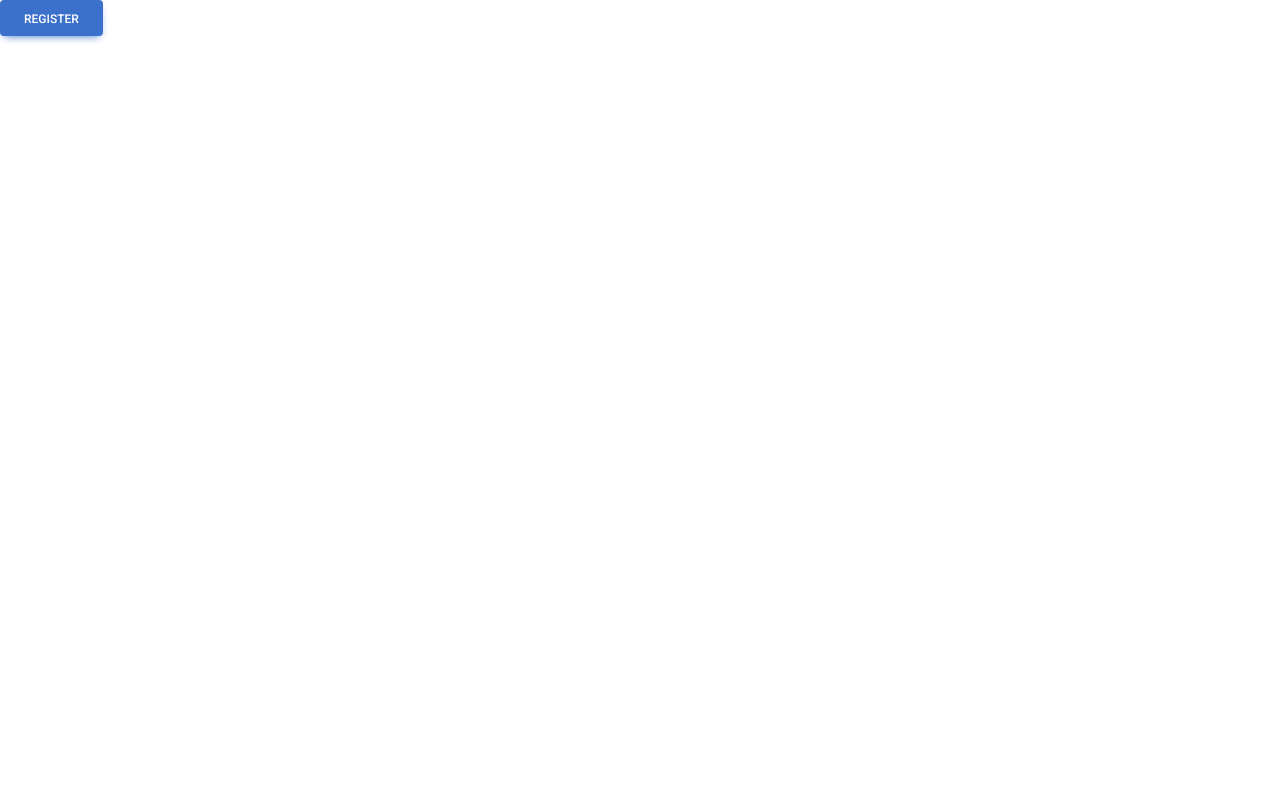
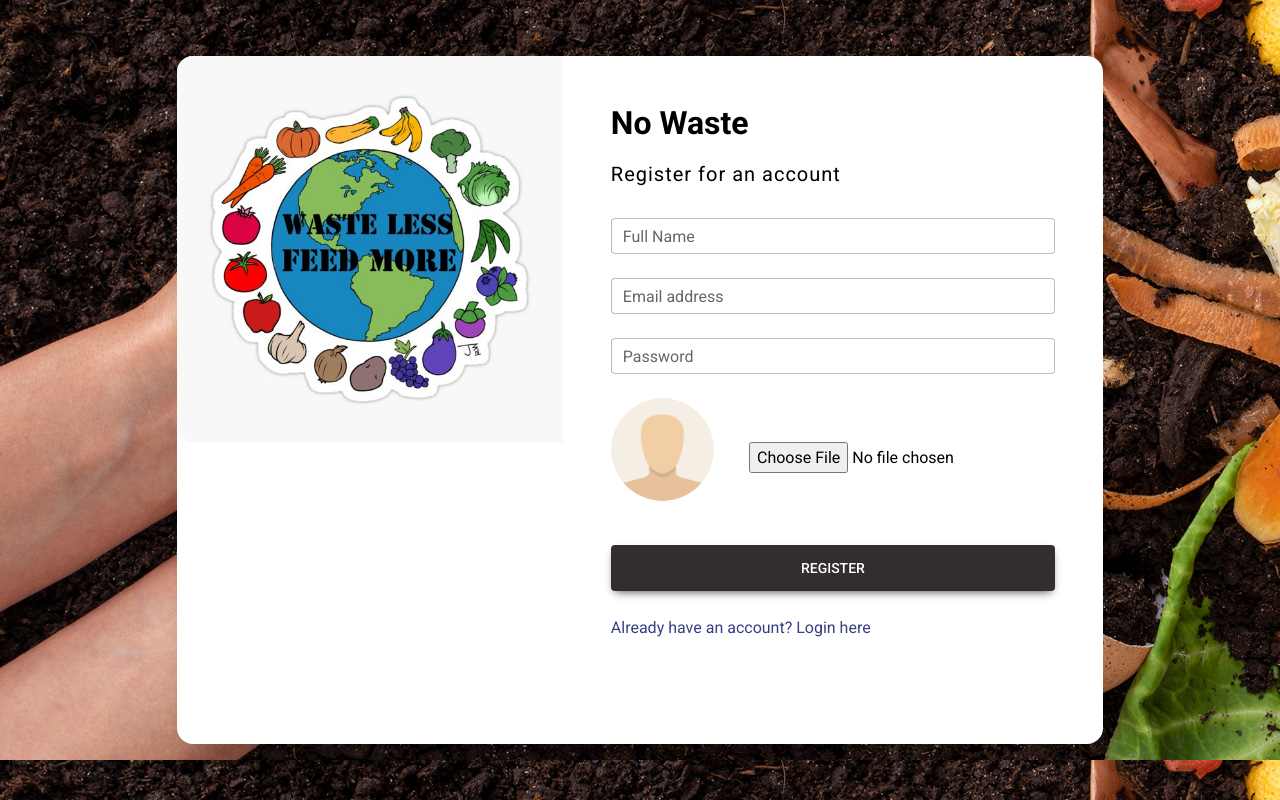
Before and after one commit to RyouKinoshita/NoWaste, a React (Create React App) app in the folder frontend/: page /register in a window 1280 px wide. Built offline with nearby package versions, Linux system fonts and the light colour scheme.

Commit message:
register working

```diff
--- a/frontend/src/components/Admin/Users/UsersList.js
+++ b/frontend/src/components/Admin/Users/UsersList.js
@@ -20,8 +20,6 @@ const UsersList = () => {
   const [isDeleted, setIsDeleted] = useState(false);
 
   let navigate = useNavigate();
-
-  useEffect(() => {
   const config = {
     headers: {
       "Content-Type": "application/json",
@@ -49,12 +47,14 @@ const UsersList = () => {
         config
       );
       setIsDeleted(data.success);
+      const timeoutId = setTimeout(() => {
         setLoading(false);
+      }, 1000);
     } catch (error) {
       setError(error.response.data.message);
     }
   };
-
+  useEffect(() => {
     listUsers();
 
     if (error) {
@@ -64,7 +64,7 @@ const UsersList = () => {
 
     if (isDeleted) {
       successMsg("User deleted successfully");
-      navigate("/admin/users");
+      navigate("/admin/userslist");
       setIsDeleted(false);
     }
   }, [error, isDeleted, navigate]);
--- a/frontend/src/components/user/Register.js
+++ b/frontend/src/components/user/Register.js
@@ -1,52 +1,184 @@
-import React, { useState } from "react";
-import {
-  MDBBtn,
-  MDBModal,
-  MDBModalDialog,
-  MDBModalContent,
-  MDBModalHeader,
-  MDBModalTitle,
-  MDBModalBody,
-  MDBModalFooter,
-} from "mdb-react-ui-kit";
+import React, { useState, useEffect } from "react";
+import { Link, useNavigate } from "react-router-dom";
+import axios from "axios";
+import { MDBInput } from "mdb-react-ui-kit";
 
 const Register = () => {
-  const [centredModal, setCentredModal] = useState(false);
+  const [avatar, setAvatar] = useState(null);
+  const [avatarPreview, setAvatarPreview] = useState(
+    "../../../assets/images/default-avatar.png"
+  );
+  const [isAuthenticated, setIsAuthenticated] = useState(false);
+  const [error, setError] = useState("");
 
-  const toggleOpen = () => setCentredModal(!centredModal);
+  let navigate = useNavigate();
+  useEffect(() => {
+    if (isAuthenticated) {
+      navigate("/");
+    }
+    if (error) {
+      console.log(error);
+      setError();
+    }
+  }, [error.isAuthenticated, navigate]);
+
+  const onChange = (e) => {
+    if (e.target.name === "avatar") {
+      const reader = new FileReader();
+
+      reader.onload = () => {
+        if (reader.readyState === 2) {
+          setAvatarPreview(reader.result);
+          setAvatar(e.target.files[0]);
+        }
+      };
+
+      reader.readAsDataURL(e.target.files[0]);
+    }
+  };
+
+  const register = async (userData) => {
+    try {
+      const config = {
+        headers: {
+          "Content-Type": "multipart/form-data",
+        },
+      };
+
+      const formData = new FormData();
+      formData.append("name", userData.get("name"));
+      formData.append("email", userData.get("email"));
+      formData.append("password", userData.get("password"));
+      formData.append("avatar", avatar);
+
+      const { data } = await axios.post(
+        `${process.env.REACT_APP_API}/api/v1/register`,
+        formData,
+        config
+      );
+      console.log(data.user);
+      setIsAuthenticated(true);
+      navigate("/");
+    } catch (error) {
+      setIsAuthenticated(false);
+      setError(error.response.data.message);
+      console.log(error.response.data.message);
+    }
+  };
 
   return (
-    <>
-      <MDBBtn onClick={toggleOpen}>Register</MDBBtn>
-
-      <MDBModal tabIndex="-1" open={centredModal} setOpen={setCentredModal}>
-        <MDBModalDialog centered>
-          <MDBModalContent>
-            <MDBModalHeader>
-              <MDBModalTitle>Modal title</MDBModalTitle>
-              <MDBBtn
-                className="btn-close"
-                color="none"
-                onClick={toggleOpen}
-              ></MDBBtn>
-            </MDBModalHeader>
-            <MDBModalBody>
-              <p>
-                Cras mattis consectetur purus sit amet fermentum. Cras justo
-                odio, dapibus ac facilisis in, egestas eget quam. Morbi leo
-                risus, porta ac consectetur ac, vestibulum at eros.
-              </p>
-            </MDBModalBody>
-            <MDBModalFooter>
-              <MDBBtn color="secondary" onClick={toggleOpen}>
-                Close
-              </MDBBtn>
-              <MDBBtn>Save changes</MDBBtn>
-            </MDBModalFooter>
-          </MDBModalContent>
-        </MDBModalDialog>
-      </MDBModal>
-    </>
+    <section
+      className="vh-100"
+      style={{ backgroundImage: 'url("../assets/images/wall.jpg")' }}
+    >
+      <div className="container py-5 h-100">
+        <div className="row d-flex justify-content-center align-items-center h-100">
+          <div className="col col-xl-10" style={{ color: "#76FF03" }}>
+            <div className="card" style={{ borderRadius: "1rem" }}>
+              <div className="row g-0">
+                <div className="col-md-6 col-lg-5 d-none d-md-block">
+                  <img
+                    src="../assets/images/feed-more.jpg"
+                    alt="login form"
+                    className="img-fluid"
+                    style={{ borderRadius: "1rem 0 0 1rem" }}
+                  />
+                </div>
+                <div className="col-md-6 col-lg-7 d-flex align-items-center">
+                  <div className="card-body p-4 p-lg-5 text-black">
+                    <form
+                      onSubmit={(e) => {
+                        e.preventDefault();
+                        const formData = new FormData(e.target);
+                        register(formData);
+                      }}
+                    >
+                      <div className="d-flex align-items-center mb-3 pb-1">
+                        <span className="h2 fw-bold mb-0">No Waste</span>
+                      </div>
+                      <h5
+                        className="fw-normal mb-3 pb-3"
+                        style={{ letterSpacing: 1 }}
+                      >
+                        Register for an account
+                      </h5>
+                      <div className="form-outline mb-4">
+                        <MDBInput
+                          className="mb-4"
+                          type="text"
+                          label="Full Name"
+                          name="name"
+                        />
+                      </div>
+                      <div className="form-outline mb-4">
+                        <MDBInput
+                          className="mb-4"
+                          type="email"
+                          label="Email address"
+                          name="email"
+                        />
+                      </div>
+                      <div className="form-outline mb-4">
+                        <MDBInput
+                          className="mb-4"
+                          type="password"
+                          label="Password"
+                          name="password"
+                        />
+                      </div>
+                      <div className="form-outline mb-4">
+                        <div className="d-flex align-items-center">
+                          <div>
+                            <figure className="avatar mr-3 item-rtl">
+                              <img
+                                src={avatarPreview}
+                                className="rounded-circle"
+                                alt="Avatar Preview"
+                                style={{ maxWidth: "75%", height: "auto" }}
+                              />
+                            </figure>
+                          </div>
+                          <div className="custom-file">
+                            <input
+                              type="file"
+                              name="avatar"
+                              className="custom-file-input"
+                              id="customFile"
+                              accept="image/*"
+                              onChange={onChange}
+                            />
+                            {/* <label
+                              className="custom-file-label"
+                              htmlFor="customFile"
+                            >
+                              Choose Avatar
+                            </label> */}
+                          </div>
+                        </div>
+                      </div>
+                      <div className="pt-1 mb-4">
+                        <button
+                          className="btn btn-dark btn-lg btn-block"
+                          type="submit"
+                        >
+                          Register
+                        </button>
+                      </div>
+                      <p className="mb-5 pb-lg-2" style={{ color: "#393f81" }}>
+                        Already have an account?{" "}
+                        <Link to="/" style={{ color: "#393f81" }}>
+                          Login here
+                        </Link>
+                      </p>
+                    </form>
+                  </div>
+                </div>
+              </div>
+            </div>
+          </div>
+        </div>
+      </div>
+    </section>
   );
 };
 
```
Also changed, not shown: frontend/public/assets/images/default-avatar.png (added). Lines whose indentation alone changed are shown as unchanged.
